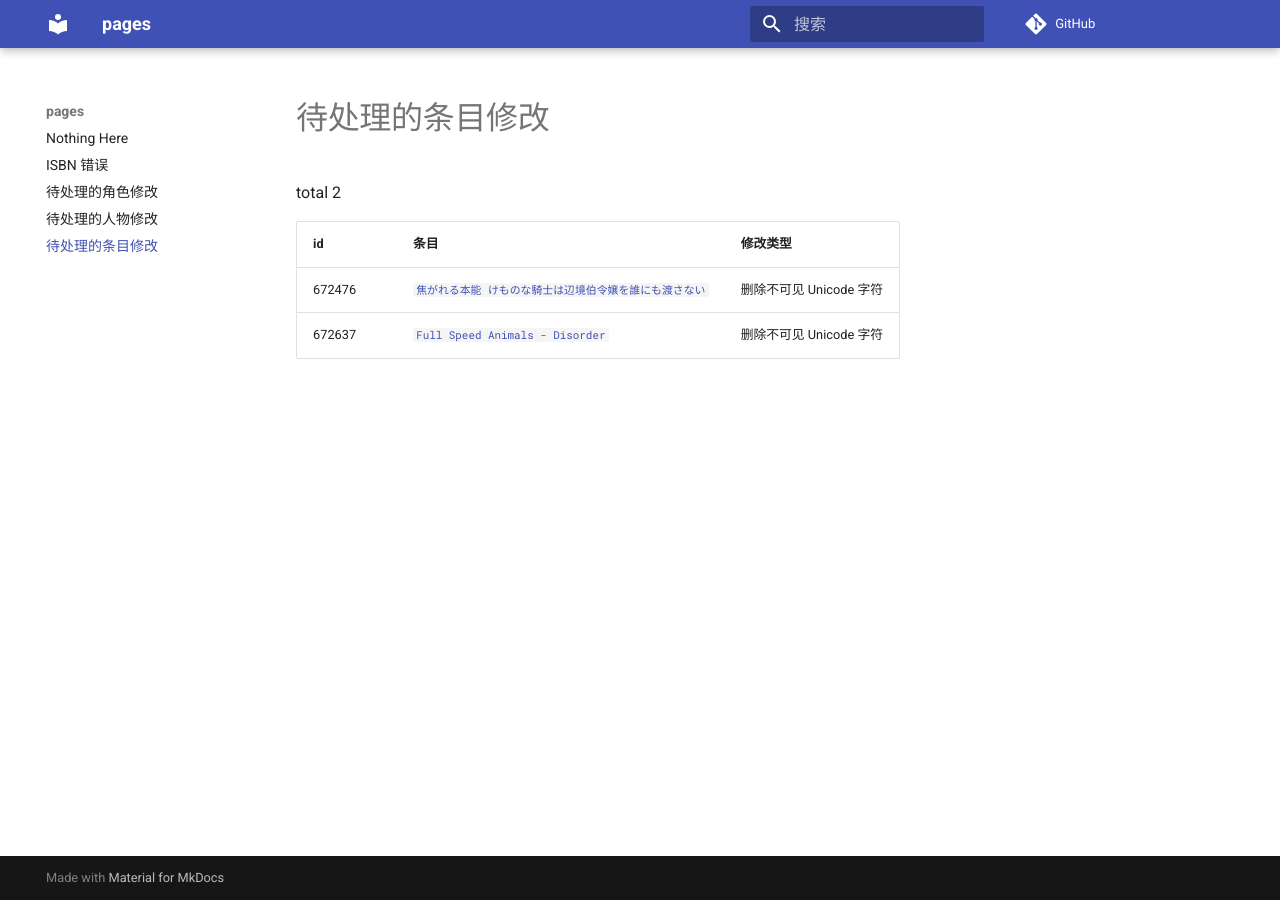
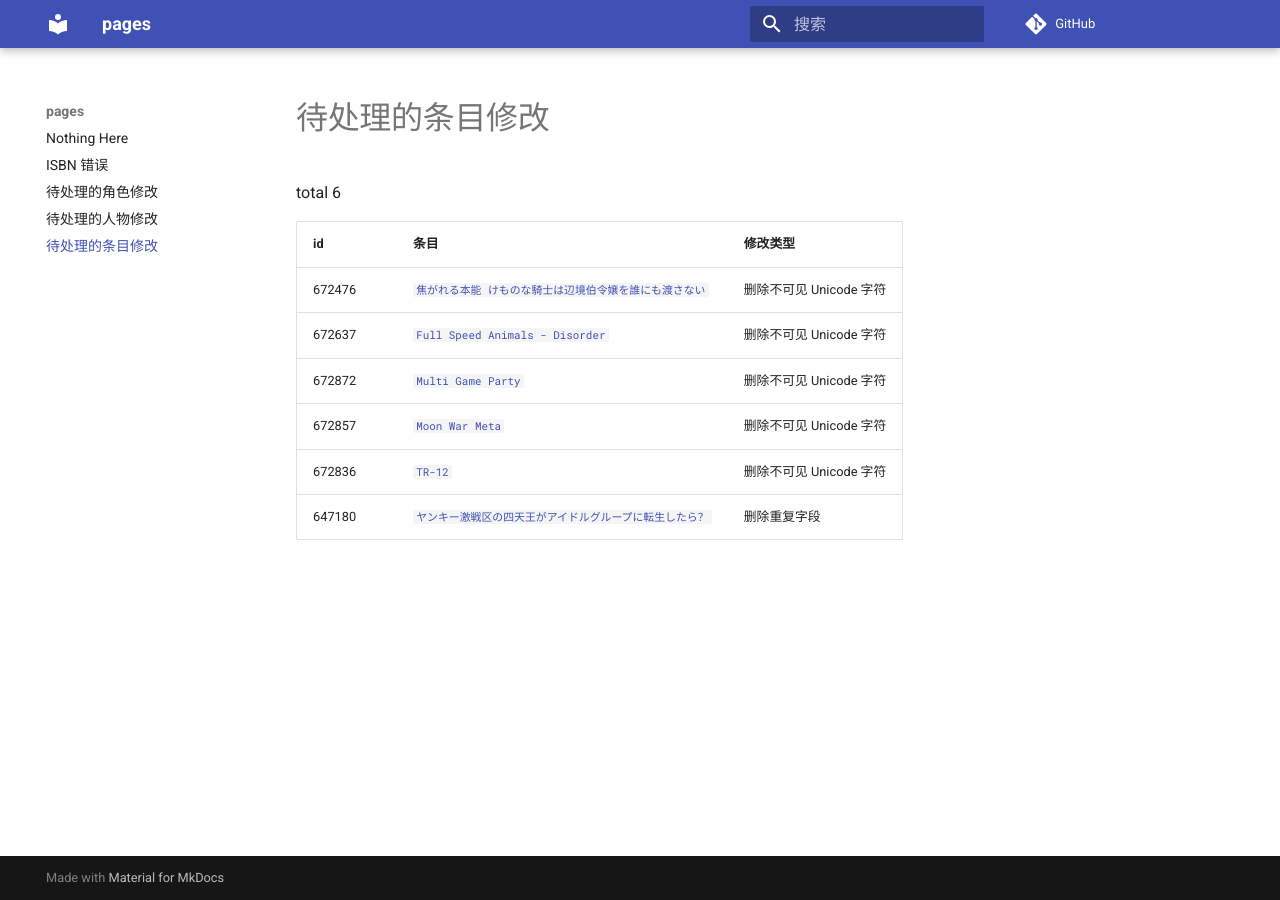
Before and after one commit to trim21/bangumi-pages, an MkDocs documentation site: the page built from docs/pending-subject-changes.md, in a window 1280 px wide. Built offline with MkDocs 1.6.1 and Material for MkDocs 9.7.7, drawn with Linux system fonts in a browser that asks for light colours; comment, search, counter and statistics services are not loaded.

Commit message:
update pending-changes.md

```diff
--- a/docs/pending-subject-changes.md
+++ b/docs/pending-subject-changes.md
@@ -1,8 +1,12 @@
 # 待处理的条目修改
 
-total 2
+total 6
 
 | id | 条目 | 修改类型 |
 | --- | --- | --- |
 | 672476 | [`焦がれる本能 けものな騎士は辺境伯令嬢を誰にも渡さない`](https://bgm.tv/subject/672476) | 删除不可见 Unicode 字符 |
 | 672637 | [`Full Speed Animals - Disorder`](https://bgm.tv/subject/672637) | 删除不可见 Unicode 字符 |
+| 672872 | [`Multi Game Party`](https://bgm.tv/subject/672872) | 删除不可见 Unicode 字符 |
+| 672857 | [`Moon War Meta`](https://bgm.tv/subject/672857) | 删除不可见 Unicode 字符 |
+| 672836 | [`TR-12`](https://bgm.tv/subject/672836) | 删除不可见 Unicode 字符 |
+| 647180 | [`ヤンキー激戦区の四天王がアイドルグループに転生したら？`](https://bgm.tv/subject/647180) | 删除重复字段 |
```
